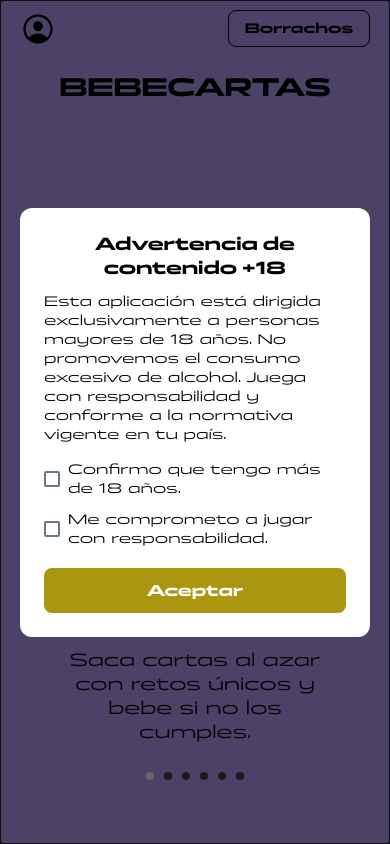
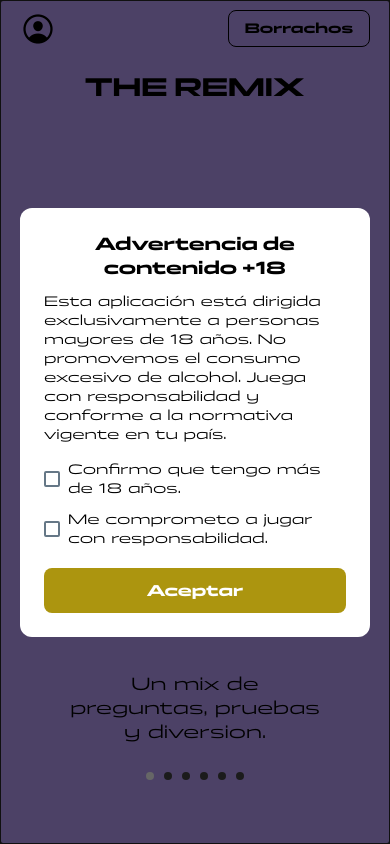
Before and after one commit to jgarcia311999/D.A.M, a React Native app: screen /Inicio in a window 390 px wide. Built offline with nearby package versions, Linux system fonts and the light colour scheme.

Commit message:
cambios de nombre

```diff
--- a/screens/GameTwoScreen.js
+++ b/screens/GameTwoScreen.js
@@ -105,12 +105,6 @@ const tragosPorPalo = {
   cigarro: 4,
 };
 
-const generarCarta = () => {
-  const valores = [1, 2, 3, 4, 5, 6, 7, 8, 9, 'j', 'q', 'k'];
-  const numero = valores[Math.floor(Math.random() * valores.length)];
-  const palo = palos[Math.floor(Math.random() * palos.length)];
-  return { numero, palo };
-};
 
 export default function GameTwoScreen({ route, navigation }) {
   const jugadores = route?.params?.jugadores || [];
--- a/screens/HomeScreen.js
+++ b/screens/HomeScreen.js
@@ -16,8 +16,8 @@ const isSmallDevice = width < 360;
 const juegos = [
   {
     id: 1,
-    nombre: 'Bebecartas',
-    descripcion: 'Saca cartas al azar con retos únicos y bebe si no los cumples.',
+    nombre: 'The Remix',
+    descripcion: 'Un mix de preguntas, pruebas y diversion.',
     screen: 'Juego 4',
     imagen: PjTabaco,
     imagenEstilo: { width: '80%', height: height * 0.35, resizeMode: 'contain' },
@@ -26,7 +26,7 @@ const juegos = [
   {
     id: 2,
     nombre: 'La Cadena del Crupier',
-    descripcion: 'Reta a tus amigos con preguntas rápidas y pasa la cadena antes que el tiempo se agote.',
+    descripcion: 'Cuatro pruebas, dudo que puedas ganar.',
     screen: 'Juego 1',
     imagen: PjCartas,
     imagenEstilo: { width: '80%', height: height * 0.35, resizeMode: 'contain' },
@@ -35,7 +35,7 @@ const juegos = [
   {
     id: 3,
     nombre: 'La Copa del Rey',
-    descripcion: 'Desliza y revela desafíos divertidos carta por carta.',
+    descripcion: 'Cada carta con su acción, ahora, no saques el 4º rey...',
     screen: 'Juego 2',
     imagen: PjDados,
     imagenEstilo: { width: '80%', height: height * 0.35, resizeMode: 'contain' },
@@ -44,7 +44,7 @@ const juegos = [
   {
     id: 4,
     nombre: 'La ruleta del shot',
-    descripcion: 'Gira y bebe, facil y sencillo.',
+    descripcion: '¿Todo al rojo? ¿Todo al negro? Todo al shot',
     screen: 'Juego 3',
     imagen: PjRuleta,
     imagenEstilo: { width: '80%', height: height * 0.35, resizeMode: 'contain' },
```
